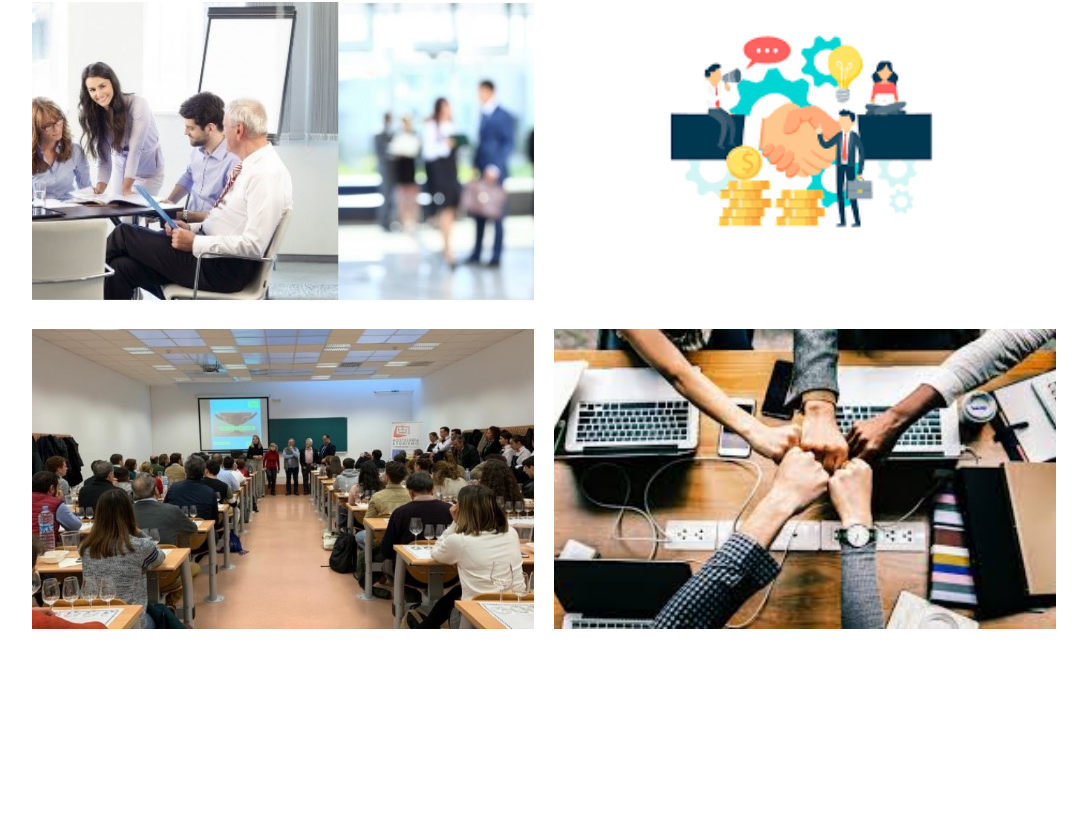
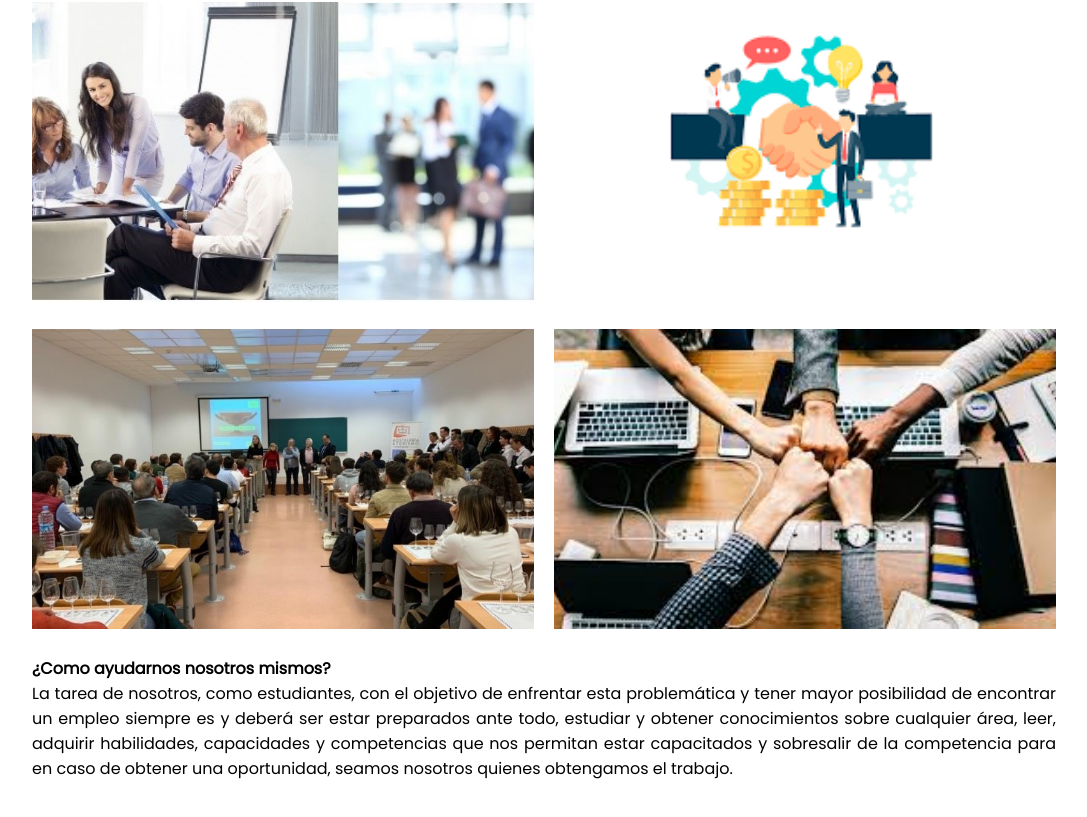
Before and after one commit to HectorMtz22/ati, a Vue app: page /#/soluciones in a window 1280 px wide. Shown: the part 2442-3259 px from the top of the page, without its empty margins (96-1183 px from the left). Before the commit the page ends 3148 px from the top, so only its background shows below. Built offline with nearby package versions, Linux system fonts and the light colour scheme; what vue-youtube would draw is missing.

Commit message:
Fix EVERYTHING

```diff
--- a/src/components/ResourceComponent.vue
+++ b/src/components/ResourceComponent.vue
@@ -5,7 +5,7 @@
 				<h4>Descargables</h4>
 				<aside class="navBar files" v-for="(r) in resources" v-bind:key="r.title" >
 					<section :class="r.type" >
-						<a :class="r.type" :href="publicPath + r.path" target="_blank">
+						<a :class="r.type" :href="urlPath + r.path" target="_blank">
 							<font-awesome-icon :icon="r.icon" />
 							<span>{{ r.title }} ({{r.type}})</span>
 						</a>
--- a/src/views/Solutions.vue
+++ b/src/views/Solutions.vue
@@ -7,7 +7,13 @@
 				</div>
 			</div>
 			<Content :videoId="videoId" :paragraph="paragraph" :img="img" />
-	</div>
+			<main class="datos">
+				<h4>¿Como ayudarnos nosotros mismos?</h4>
+				<p>La tarea de nosotros, como estudiantes, con el objetivo de enfrentar esta problemática y tener mayor posibilidad de encontrar un empleo siempre es y deberá ser estar preparados ante todo,
+				estudiar y obtener conocimientos sobre cualquier área, leer, adquirir habilidades, capacidades y competencias que nos permitan estar capacitados y sobresalir de la competencia para en caso de obtener una oportunidad,
+				seamos nosotros quienes obtengamos el trabajo.</p>
+			</main>
+		</div>
 </template>
 
 <script>
```
